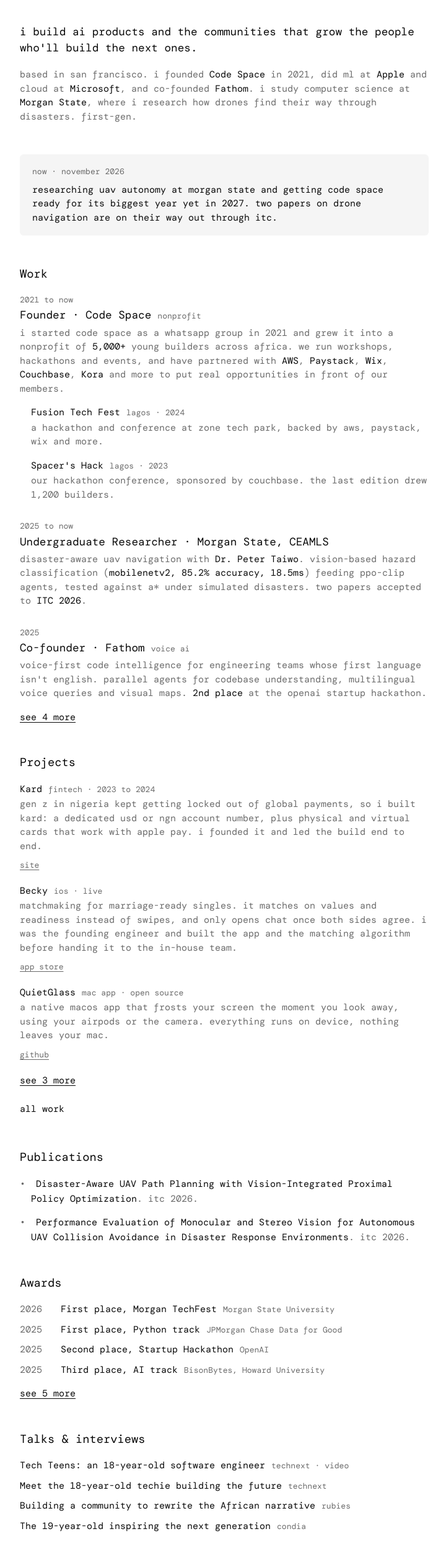
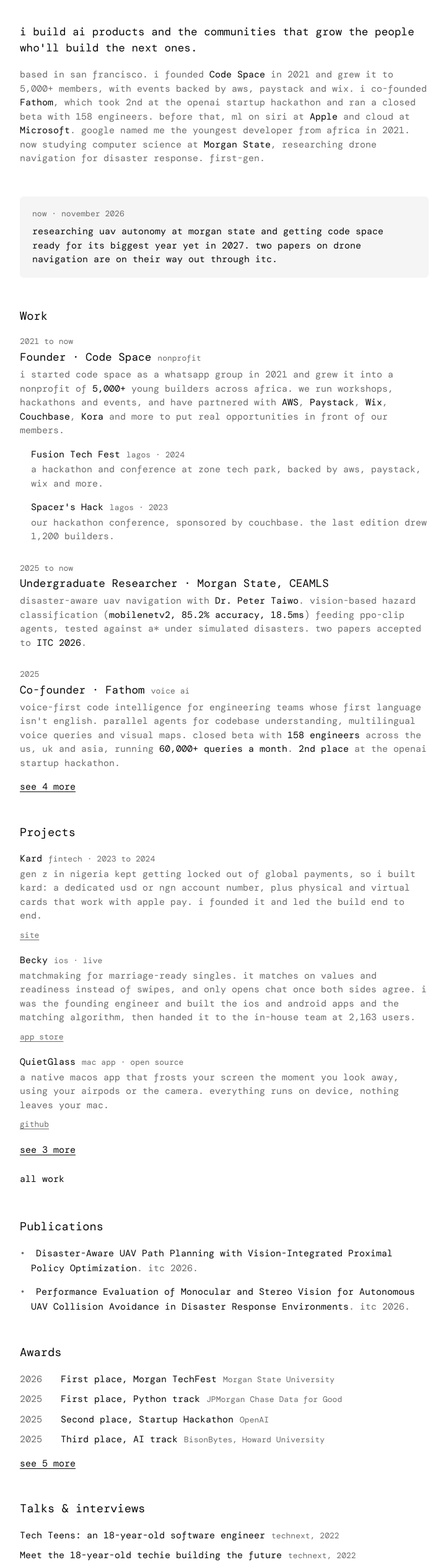
Before and after one commit to clintonimaroo/clinton, a Next.js app: page / in a window 1280 px wide. Shown: the part 170-2695 px from the top of the page at 62% size, without its empty margins (278-998 px from the left). Built offline with nearby package versions, Linux system fonts and the light colour scheme.

Commit message:
Add proof points to the bio and projects, show the Scholar icon

```diff
--- a/src/app/page.tsx
+++ b/src/app/page.tsx
@@ -70,8 +70,10 @@ const WORK: Role[] = [
     body: (
       <>
         voice-first code intelligence for engineering teams whose first language isn&apos;t english. parallel agents for
-        codebase understanding, multilingual voice queries and visual maps. <span className="em">2nd place</span> at the
-        openai startup hackathon.
+        codebase understanding, multilingual voice queries and visual maps. closed beta with{' '}
+        <span className="em">158 engineers</span> across the us, uk and asia, running{' '}
+        <span className="em">60,000+ queries a month</span>. <span className="em">2nd place</span> at the openai startup
+        hackathon.
       </>
     ),
   },
@@ -116,7 +118,7 @@ const PROJECTS: Item[] = [
     name: 'Becky',
     href: 'https://apps.apple.com/us/app/becky-match-connect-marry/id6757434078',
     tag: 'ios · live',
-    body: 'matchmaking for marriage-ready singles. it matches on values and readiness instead of swipes, and only opens chat once both sides agree. i was the founding engineer and built the app and the matching algorithm before handing it to the in-house team.',
+    body: 'matchmaking for marriage-ready singles. it matches on values and readiness instead of swipes, and only opens chat once both sides agree. i was the founding engineer and built the ios and android apps and the matching algorithm, then handed it to the in-house team at 2,163 users.',
     links: [{ label: 'app store', href: 'https://apps.apple.com/us/app/becky-match-connect-marry/id6757434078' }],
   },
   {
@@ -148,21 +150,21 @@ const PROJECTS: Item[] = [
 ]
 
 const TALKS: { name: string; href: string; tag: string }[] = [
-  { name: 'Tech Teens: an 18-year-old software engineer', href: 'https://www.youtube.com/watch?v=XhVWlybFujw', tag: 'technext · video' },
+  { name: 'Tech Teens: an 18-year-old software engineer', href: 'https://www.youtube.com/watch?v=XhVWlybFujw', tag: 'technext, 2022' },
   {
     name: 'Meet the 18-year-old techie building the future',
     href: 'https://technext24.com/tech-teens/clinton-imaro-18-year-old-afrowatch-founder/',
-    tag: 'technext',
+    tag: 'technext, 2022',
   },
   {
     name: 'Building a community to rewrite the African narrative',
     href: 'https://rubiestech.org/we-are-building-a-community-to-rewrite-african-narrative-through-tech-clinton-imaro-ceo-afrowatch/',
-    tag: 'rubies',
+    tag: 'rubies, 2023',
   },
   {
     name: 'The 19-year-old inspiring the next generation',
     href: 'https://thecondia.com/19-year-old-microsoft-cloud-engineer-clinton-imaro/',
-    tag: 'condia',
+    tag: 'condia, 2023',
   },
 ]
 
@@ -226,10 +228,12 @@ export default function Home() {
           i build ai products and the communities that grow the people who&apos;ll build the next ones.
         </p>
         <p>
-          based in san francisco. i founded <span className="em">Code Space</span> in 2021, did ml at{' '}
-          <span className="em">Apple</span> and cloud at <span className="em">Microsoft</span>, and co-founded{' '}
-          <span className="em">Fathom</span>. i study computer science at <span className="em">Morgan State</span>, where i
-          research how drones find their way through disasters. first-gen.
+          based in san francisco. i founded <span className="em">Code Space</span> in 2021 and grew it to 5,000+
+          members, with events backed by aws, paystack and wix. i co-founded <span className="em">Fathom</span>, which took
+          2nd at the openai startup hackathon and ran a closed beta with 158 engineers. before that, ml on siri at{' '}
+          <span className="em">Apple</span> and cloud at <span className="em">Microsoft</span>. google named me the
+          youngest developer from africa in 2021. now studying computer science at{' '}
+          <span className="em">Morgan State</span>, researching drone navigation for disaster response. first-gen.
         </p>
       </section>
 
--- a/src/components/Footer.tsx
+++ b/src/components/Footer.tsx
@@ -74,9 +74,10 @@ export default function Footer() {
   return (
     <footer className="home site-end">
       <div className="links">
-        {LINKS.filter((link) => link.href).map((link) => (
+        {LINKS.map((link) =>
+          link.href ? (
             <a
-            key={link.href}
+              key={link.name}
               href={link.href}
               rel="noopener noreferrer"
               target="_blank"
@@ -85,12 +86,18 @@ export default function Footer() {
             >
               {link.icon}
             </a>
-        ))}
+          ) : (
+            <span key={link.name} className="link-soon" title={`${link.name} (coming soon)`}>
+              {link.icon}
+            </span>
+          )
+        )}
       </div>
 
       <p className="email">
         <a href={`mailto:${EMAIL}`}>{EMAIL}</a>
       </p>
+      <p className="updated">last updated: 11/2026</p>
     </footer>
   )
 }
--- a/src/styles/home.scss
+++ b/src/styles/home.scss
@@ -416,3 +416,15 @@ body {
     }
   }
 }
+
+.home .updated {
+  margin-top: 8px;
+  font-size: 0.87rem;
+  color: var(--text-secondary);
+}
+
+.home .links .link-soon {
+  display: flex;
+  align-items: center;
+  color: var(--text-secondary);
+}
```
Lines whose indentation alone changed are shown as unchanged.
